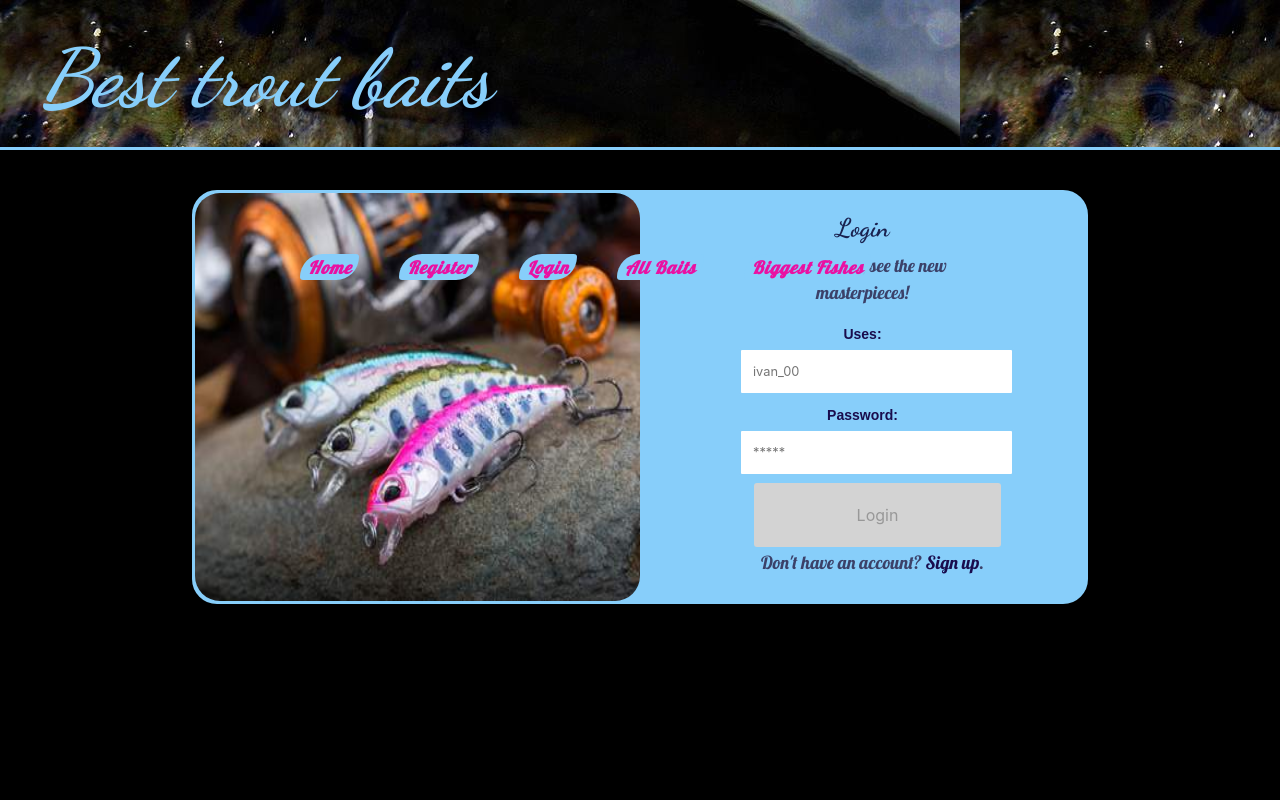
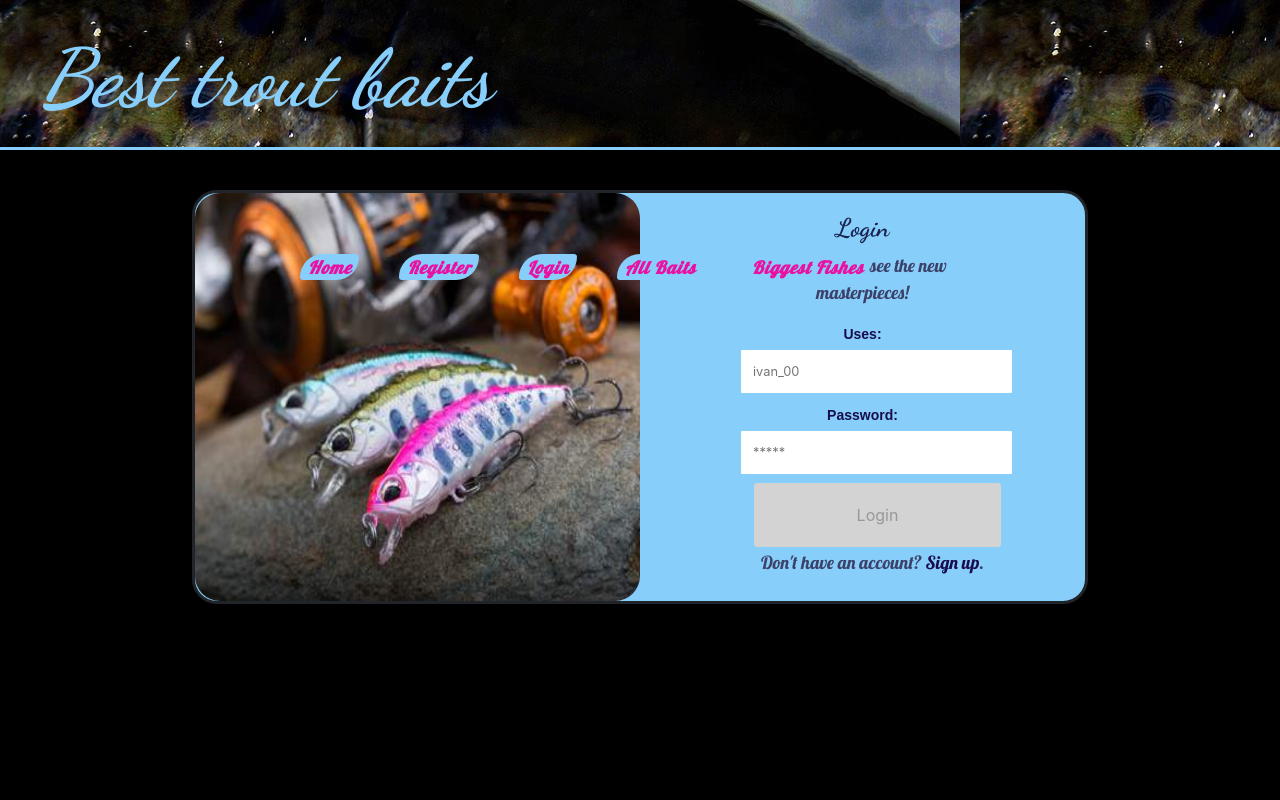
Before and after one commit to naskosin/MySoftUniReactApp, a React (Create React App) app in the folder myproject/: page /login in a window 1280 px wide. Shown: the top 800 px of the page. Built offline with nearby package versions, Linux system fonts and the light colour scheme; a web font is replaced by a local one.

Commit message:
style change

```diff
--- a/myproject/src/components/Login/Login.module.css
+++ b/myproject/src/components/Login/Login.module.css
@@ -20,7 +20,6 @@
    margin: 0 auto;
     box-shadow: 0 20px 30px rgba(0, 0, 0, 0.185);
     border-style: solid;
-    border-color: lightskyblue;
     border-radius: 25px;
     background-color: lightskyblue;
 }
--- a/myproject/src/components/Register/Register.module.css
+++ b/myproject/src/components/Register/Register.module.css
@@ -26,7 +26,7 @@
     .registercontainerinfo>img {
         width: 100%;
         height:100%;
-        border-radius: 25px;
+        border-radius: 20px;
 
 
     }
```
